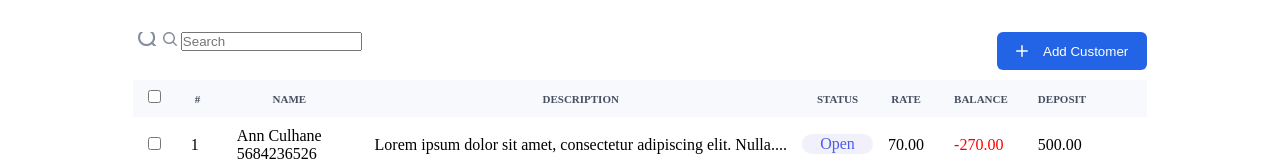
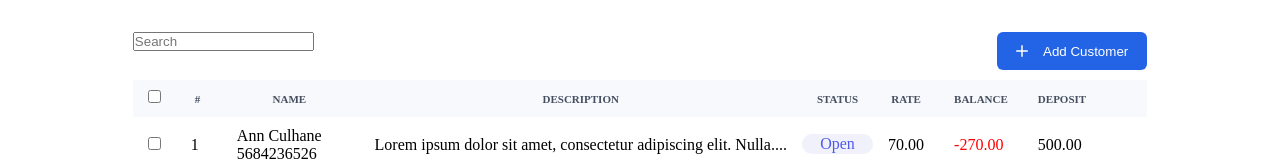
Before and after one commit to nishant0192/aspirehive, a plain HTML site: page index.html in a window 1280 px wide. Shown: the top 161 px of the page. Drawn offline with Linux system fonts and the light colour scheme.

Commit message:
search icon

```diff
--- a/index.html
+++ b/index.html
@@ -14,7 +14,6 @@
           <thead>
             <div class="items">
               <div class="search">
-                <img src="search.svg" alt="" />
                 <input type="text" placeholder="Search">
               </div>
               <button id="addCustomerButton">
```
